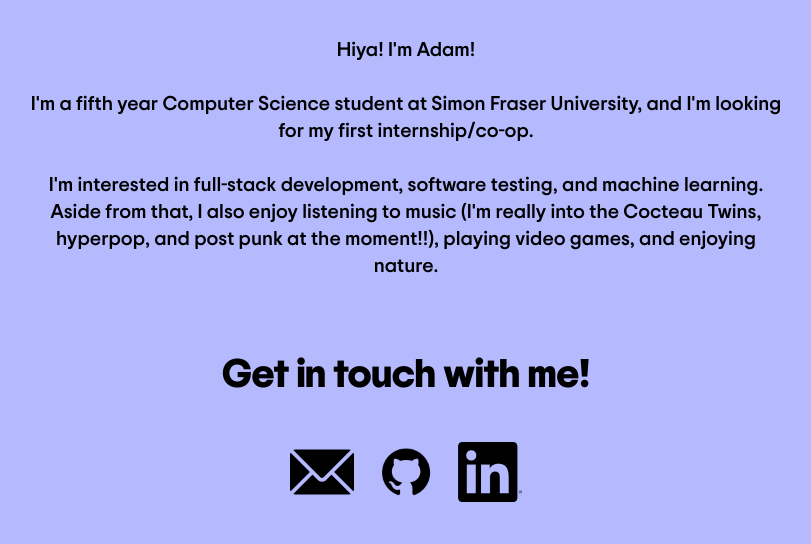
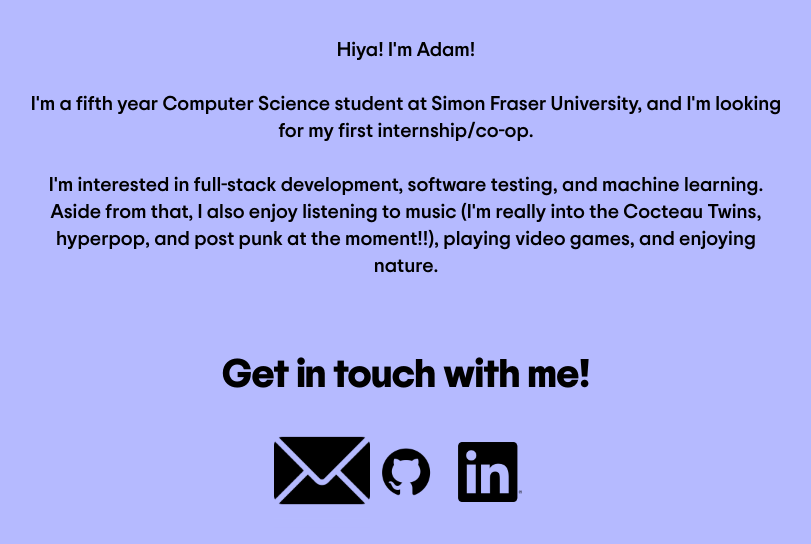
Before and after one commit to ComradeAdash/comradeadash.github.io, a website with bundled scripts: page index.html in a window 1280 px wide. In both pictures the pointer is over the element 556 px from the left and 1537 px from the top of the page. Shown: the part 1062-1606 px from the top of the page, without its empty margins (234-1045 px from the left). Built offline with nearby package versions, Linux system fonts and the light colour scheme.

Commit message:
added button hover effects

```diff
--- a/src/style.css
+++ b/src/style.css
@@ -79,6 +79,11 @@
     margin: 10px;
 }
 
+.img-link:hover{
+    transform: scale(1.5);
+    transition: all 0.5s;
+}
+
 .hidden{
     opacity: 0;
     filter: blur(5px);
```
